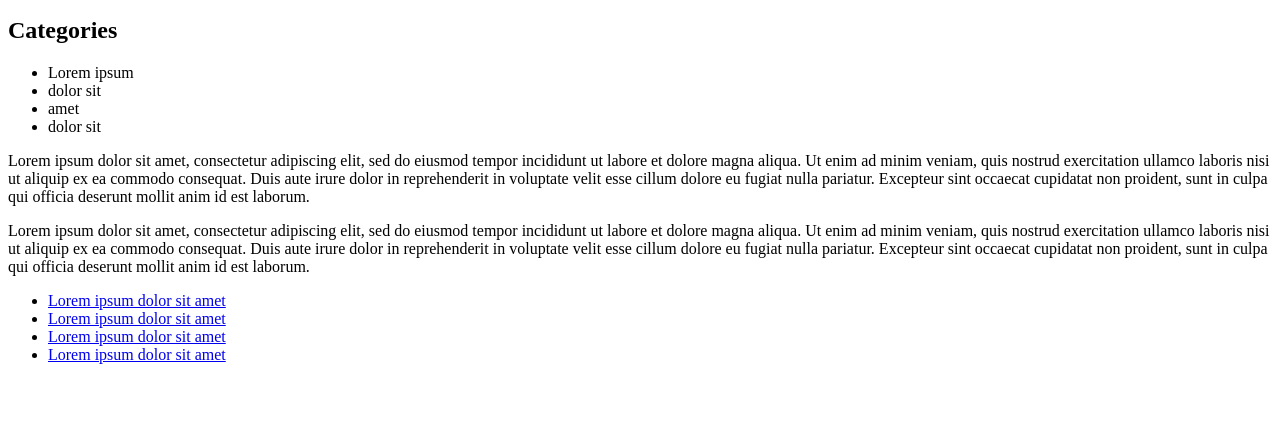
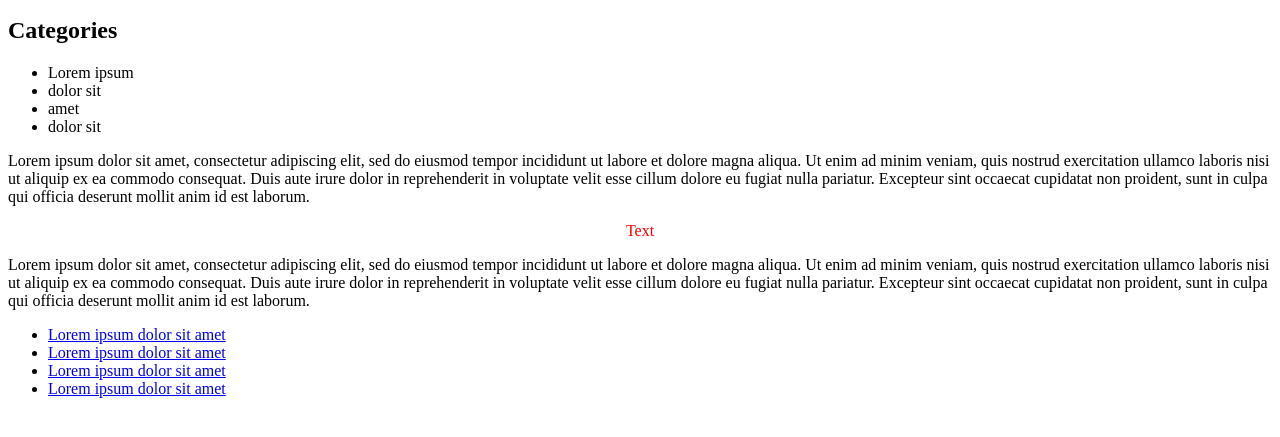
Before and after one commit to olagman-harris/html-debug, a plain HTML site: page index.html in a window 1280 px wide. Shown: the part 137-574 px from the top of the page. Drawn offline with Linux system fonts and the light colour scheme.

Commit message:
add text with color red and aligned center

```diff
--- a/index.html
+++ b/index.html
@@ -39,6 +39,7 @@
       cupidatat non proident, sunt in culpa qui officia deserunt mollit anim id
       est laborum.
     </p>
+    <p style="color: red;text-align: center;">Text</p>
     <p>
       Lorem ipsum dolor sit amet, consectetur adipiscing elit, sed do eiusmod
       tempor incididunt ut labore et dolore magna aliqua. Ut enim ad minim
```
